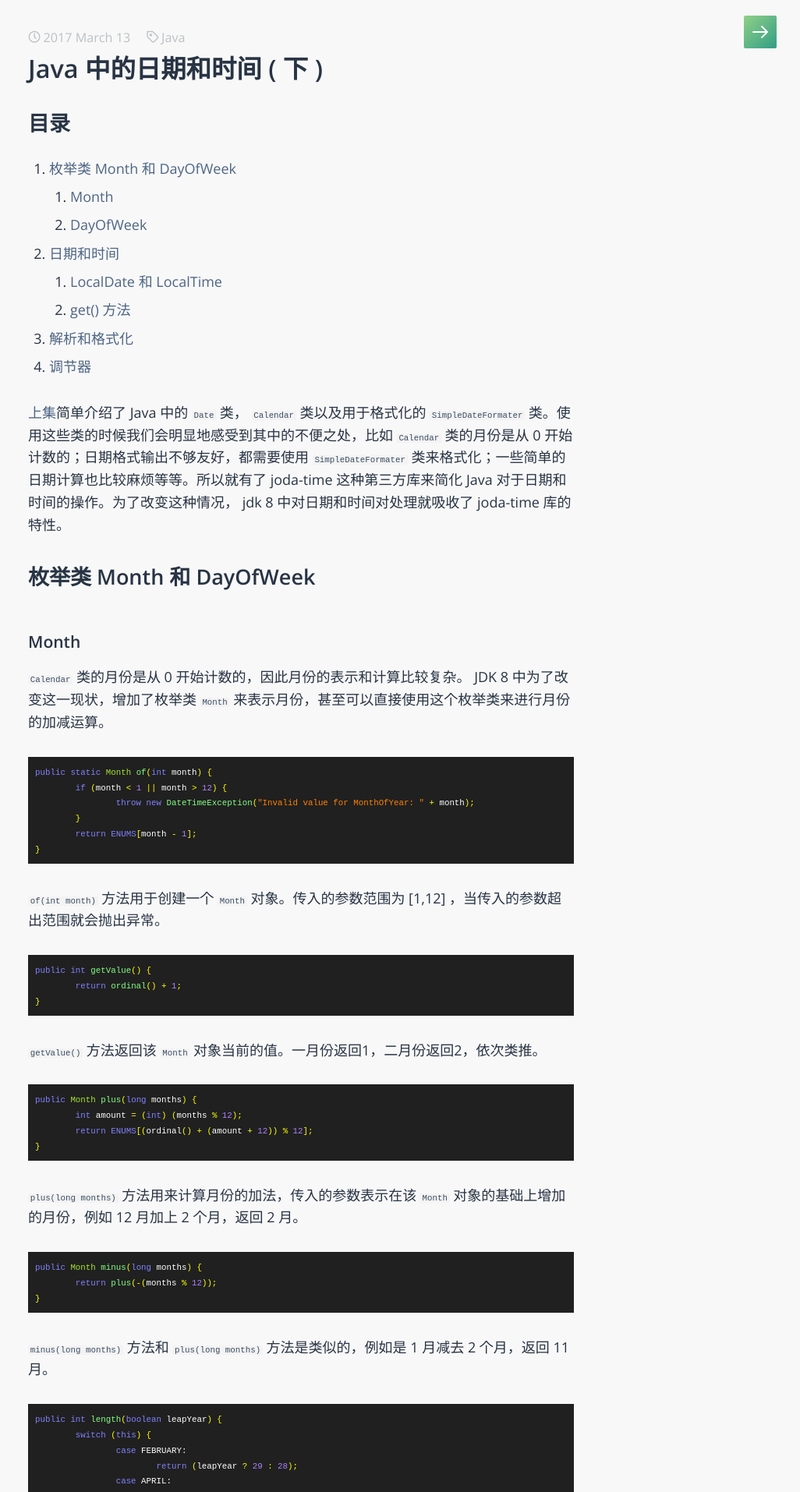
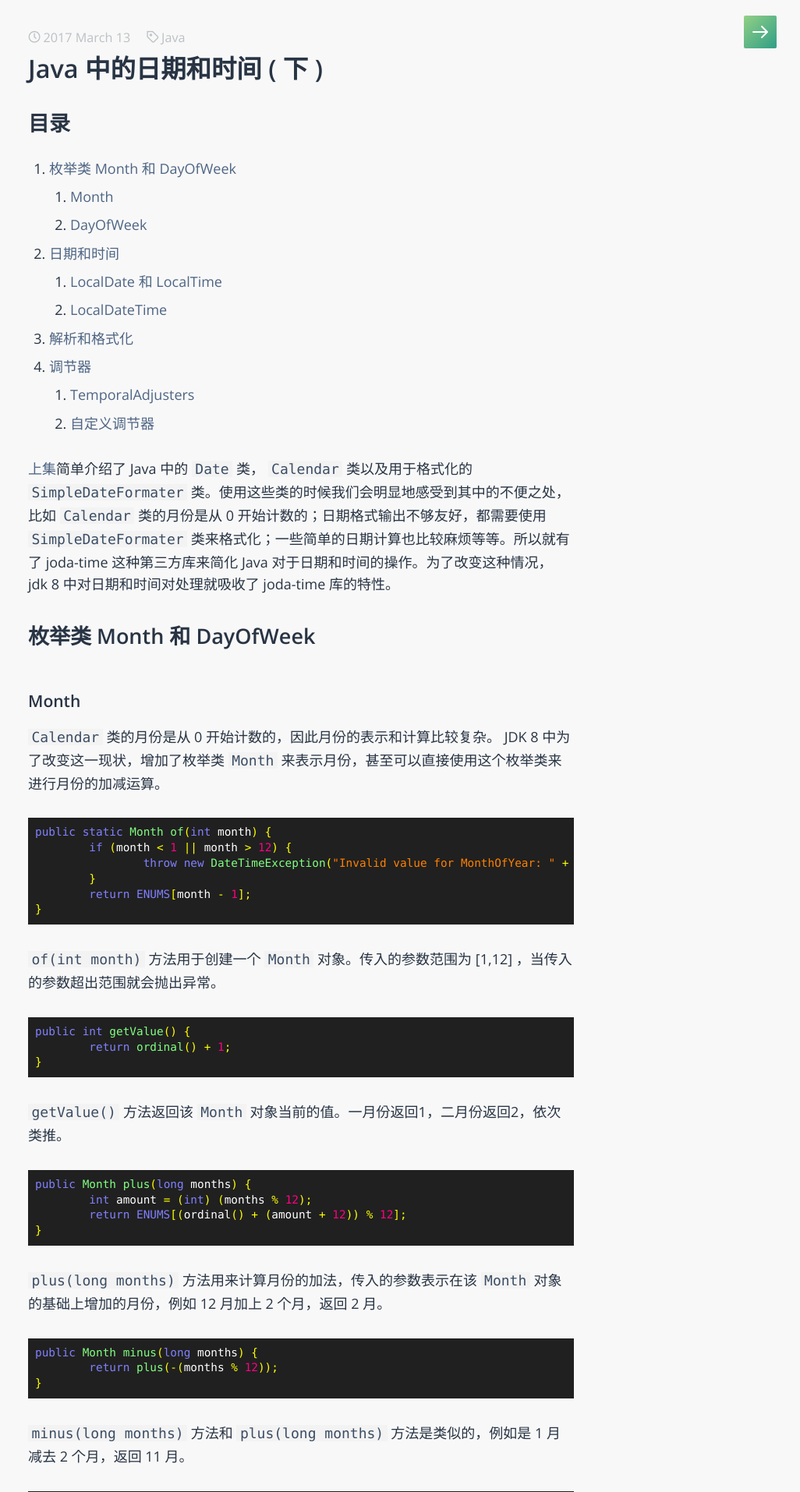
Before and after one commit to dogeByte/dogeByte.github.io, a Jekyll site: the page built from _posts/2017-03-13-date-in-java(2).md, in a window 1280 px wide. Shown: the top 1914 px of the page at 78% size, without its empty margins (254-1280 px from the left). Built offline with Jekyll 4.4.1, drawn with Linux system fonts in a browser that asks for light colours; some web fonts are replaced; comment, search, counter and statistics services are not loaded; some of the changed text lies outside the part shown.

Commit message:
modify code style

```diff
--- a/_posts/2017-03-13-date-in-java(2).md
+++ b/_posts/2017-03-13-date-in-java(2).md
@@ -12,9 +12,11 @@
 	2. [DayOfWeek](#1_2)
 2. [日期和时间](#2)
 	1. [LocalDate 和 LocalTime](#2_1)
-	2. [get() 方法](#2_2)
+	2. [LocalDateTime](#2_2)
 3. [解析和格式化](#3)
 4. [调节器](#4)
+	1. [TemporalAdjusters](#4_1)
+	2. [自定义调节器](#4_2)
 
 [上集]()简单介绍了 Java 中的 `Date` 类， `Calendar` 类以及用于格式化的 `SimpleDateFormater` 类。使用这些类的时候我们会明显地感受到其中的不便之处，比如 `Calendar` 类的月份是从 0 开始计数的；日期格式输出不够友好，都需要使用 `SimpleDateFormater` 类来格式化；一些简单的日期计算也比较麻烦等等。所以就有了 joda-time 这种第三方库来简化 Java 对于日期和时间的操作。为了改变这种情况， jdk 8 中对日期和时间对处理就吸收了 joda-time 库的特性。
 
--- a/css/custom.css
+++ b/css/custom.css
@@ -2,7 +2,10 @@
   text-shadow: none;
 }
 .post code {
-  font-size: .6em;
+  font-size: .8em;
+}
+.post :not(pre) > code {
+  font-size: 1em;
 }
 .post pre {
   line-height: 1.1;
--- a/css/main.sass
+++ b/css/main.sass
@@ -99,7 +99,7 @@
 
 $post-code-inline-color: lighten($post-text-color, 10%)
 $post-code-inline-bg: darken($post-bg, 2%)
-$post-code-font: 'monoca', monospace
+$post-code-font: Monaco, "Courier New", "Microsoft YaHei"
 
 $post-code-block-bg: rgb(32,32,32)
 
--- a/css/rouge_monokai.css
+++ b/css/rouge_monokai.css
@@ -69,31 +69,31 @@
   color: rgb(128,128,255);
 }
 .highlight .mf {
-  color: #ae81ff;
+  color: rgb(255,0,128);
 }
 .highlight .mh {
-  color: #ae81ff;
+  color: rgb(255,0,128);
 }
 .highlight .il {
-  color: #ae81ff;
+  color: rgb(255,0,128);
 }
 .highlight .mi {
-  color: #ae81ff;
+  color: rgb(255,0,128);
 }
 .highlight .mo {
-  color: #ae81ff;
+  color: rgb(255,0,128);
 }
 .highlight .m, .highlight .mb, .highlight .mx {
-  color: #ae81ff;
+  color: rgb(255,0,128);
 }
 .highlight .sc {
-  color: #ae81ff;
+  color: rgb(255,0,128);
 }
 .highlight .se {
-  color: #ae81ff;
+  color: rgb(255,0,128);
 }
 .highlight .ss {
-  color: #ae81ff;
+  color: rgb(255,0,128);
 }
 .highlight .sd {
   color: rgb(255,128,0);
@@ -120,16 +120,16 @@
   color: rgb(255,128,0);
 }
 .highlight .na {
-  color: #a6e22e;
+  color: rgb(128,255,128);
 }
 .highlight .nc {
-  color: #a6e22e;
+  color: rgb(128,255,128);
 }
 .highlight .nd {
   color: rgb(0,255,255);
 }
 .highlight .ne {
-  color: #a6e22e;
+  color: rgb(128,255,128);
 }
 .highlight .nf {
   color: rgb(128,255,128);
```
